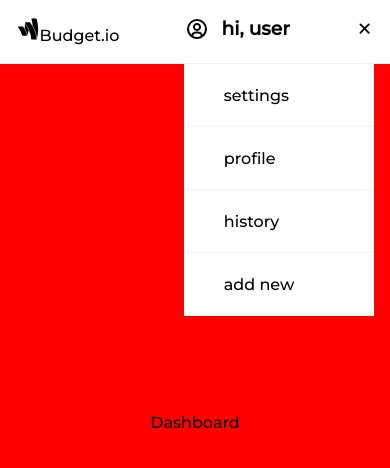
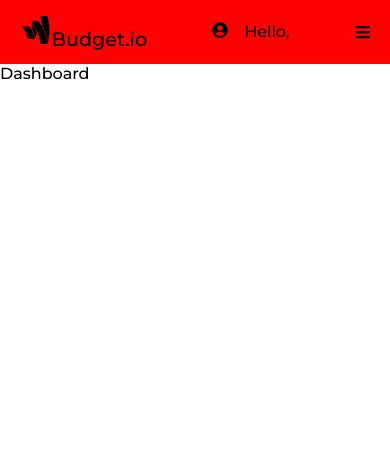
Before and after one commit to geezlothbrok/budget, a React (Create React App) app: page / in a window 390 px wide. Shown: the top 468 px of the page. Built offline with nearby package versions, Linux system fonts and the light colour scheme.

Commit message:
made the nav responsive

```diff
--- a/src/App.js
+++ b/src/App.js
@@ -1,5 +1,9 @@
 import { BrowserRouter, Route, Routes } from "react-router-dom";
 import  Dashboard  from "../src/pages/Dashboard";
+import Login from "../src/pages/auth/login/Login";
+import Register from "../src/pages/auth/register/Register";
+import Reset from "../src/pages/auth/reset/Reset";
+import AddNew from "../src/pages/AddNew";
 import NavBar from "./components/navigation/NavBar";
 
 function App() {
@@ -9,6 +13,10 @@ function App() {
        <NavBar/>
         <Routes>
         <Route path="/" element = { <Dashboard/>}/>
+        <Route path="/add" element = { <AddNew/>}/>
+        <Route path="/login" element = { <Login/>}/>
+        <Route path="/register" element = { <Register/>}/>
+        <Route path="/reset" element = { <Reset/>}/>
         </Routes>
        </BrowserRouter>
     </div>
--- a/src/components/navigation/NavBar.css
+++ b/src/components/navigation/NavBar.css
@@ -1,131 +1,137 @@
 nav {
-    background: white;
+    display: grid;
+    place-items: center;
     width: 100vw;
     height: 4rem;
-    display: grid;
-    place-items: center;
-    position: fixed;
+    background: red;
+    position: sticky;
     top: 0;
     left: 0;
-    z-index: 2;
-    border-bottom: 1px solid rgba(179, 179, 179, 0.2);
 }
 
-.navbar-container {
+.nav-container ul li a:hover {
+    cursor: pointer;
+    color: aqua;
+}
+
+.nav-container ul li a.active::after {
+    content: "";
+    display: block;
+    background: aqua;
+    height: 5px;
+    width: 100%;
+    position: absolute;
+   top: 2.3rem;
+}
+
+/* .nav-container ul li a:not(.active):hover {
+    background-color:#172554;
+    border-radius: 5px;
+    padding: 0.7rem;
+} */
+
+.nav-container {
     width: 80%;
     height: 100%;
     display: flex;
     justify-content: space-between;
     align-items: center;
-
 }
 
+.nav-container ul {
+    display: flex;
+    gap: 2rem;
+    align-items: center;
+    height: 100%;
+    font-weight: 500;
+}
 
+.nav-container ul a {
+    text-decoration: none;
+    color: black;
+    align-items: center;
+    height: 100%;
+    font-weight: 500;
+    position: relative;
+    transition: color 400ms ease;
+}
 
-.open-menu, .close-menu {
-    display: none;
-    background: transparent;
-    border: none;
-    font-size: 1rem;
+.logo-container {
+    display: flex;
+}
+
+.logo-container .logo-image {
+    font-size: 2rem;
+}
+
+.logo-container .logo-text {
+    font-weight: 500;
+    font-size: 1.2rem;
 }
 
 .user-profile {
     display: flex;
 }
 
-.mobile-links li a {
-    color: black;
-    font-weight: 500;
-    height: 100%;
-    display: flex;
-    align-items: center;
-    transition: color 400ms ease;
-    position: relative;
+.user-profile .user-image {
+    margin-right: 1rem;
 }
 
-.mobile-links li a.active::after {
-    content: "";
-    display: block;
-    background: blue;
-    height: 5px;
-    width: 100%;
-    position: absolute;
-    bottom: 0;
-}
-
-.mobile-links li a:hover {
-    color: blue;
-}
-
- .user-image {
-    font-size: 1.5rem;
-    padding-right: 0.8rem;
+.toogle-menu {
+    display: none;
 }
 
 
 
 
-.logo-icon {
-    font-size: 1.5rem;
-}
 
 
 
-.mobile-links {
-    display: flex;
-    align-items: center;
-    gap: 4.5rem;
-    height: 100%;
-}
 
-.mobile-links li {
-    height: 100%;
-}
+/* MEDIA QUERY FOR MOBILE RESPONSIVE */
+@media screen and ( max-width: 1024px ) {
 
-@media screen and (max-width: 1024px) {
-    .navbar-container {
-        width: 92%;
+    .nav-container {
+        width: 90%;
         position: relative;
     }
 
-    .mobile-links {
+    .nav-container ul {
+        display: none;
         position: absolute;
         top: 100%;
         right: 0;
         flex-direction: column;
+        align-items: flex-start;
         gap: 0;
-        align-items: flex-start;
-        /* display: none; */
     }
 
-    .mobile-links li {
+    .nav-container ul.open {
+        display: flex;
+        transition: 400ms ease;
+    }
+
+    .nav-container ul li {
         width: 100%;
+    }
 
-    }
-    .mobile-links li a {
-
-        background: white;
+    .nav-container ul li a {
+        background: red;
         height: 4rem;
         width: 100%;
         display: flex;
         align-items: center;
+        border-bottom: 1px solid black;
         padding: 0 5rem 0 2.5rem;
-        border-top: 1px solid rgba(179, 179, 179, 0.2);
     }
-    .mobile-links li a.active::after {
+
+    .toogle-menu {
+        display: flex;
+    }
+
+    .nav-container ul li a.active::after {
         display: none;
+
     }
-    .open-menu, .close-menu {
-        display: inline-block;
-        font-size: 1.2rem;
-        color: black;
-        border: none;
-        background: transparent;
-        cursor: pointer;
-    }
-    /* .close-menu {
-        display: none;
-    } */
-
 
 }
--- a/src/components/navigation/NavBar.jsx
+++ b/src/components/navigation/NavBar.jsx
@@ -1,74 +1,65 @@
-import React, { useState } from "react";
-import "./NavBar.css";
-import { FaGoogleWallet } from "react-icons/fa";
-import { BiUserCircle } from "react-icons/bi";
-import { HiMenuAlt4 } from "react-icons/hi";
-import { IoClose } from "react-icons/io5";
-import { NavLink } from "react-router-dom";
+import React, { useState } from 'react';
+import { FaBars, FaGoogleWallet, FaTimes, FaUserCircle } from "react-icons/fa";
+import { NavLink } from 'react-router-dom';
+
+import "./NavBar.css"
+
 
 function NavBar() {
+  const [menuOpen, setMenuOpen] =useState(false);
 
-  const [showMobileMenu, setShowMobileMenu] = useState (false);
-
-  const toogleMenu = () => {
-    setShowMobileMenu(!showMobileMenu);
-    console.log("hello");
+  const openMenu = () => {
+    setMenuOpen(!menuOpen)
   };
 
   const hideMenu = () => {
-    setShowMobileMenu(false)
-    console.log("i can hide");
+    setMenuOpen(false)
   };
-
   return (
     <nav>
-      <div className="navbar-container">
-        <div className="nav-logo-container">
+      <div className="nav-container">
+        <div className="logo-container" onClick={hideMenu}>
           <p className="logo-text">
-
-            <span className="logo-icon">
-              <FaGoogleWallet />
-            </span>
+          <FaGoogleWallet className='logo-image'/>
             Budget.io
           </p>
         </div>
 
-        <ul className="user-profile">
-          <li className="user-image">
-            <BiUserCircle />
+        <div className="user-profile" onClick={hideMenu}>
+          <span className="user-image">
+            <FaUserCircle />
+          </span>
+          <span className="user-name">
+            Hello,
+          </span>
+        </div>
+        <ul className={menuOpen ? "open" : ""}>
+          <li onClick={hideMenu}>
+            <NavLink to="/">Home</NavLink>
           </li>
-          <li className="user-name">
-            <h3>hi, user</h3>
+          <li onClick={hideMenu}>
+            <NavLink to="/login">Login</NavLink>
+          </li>
+          <li onClick={hideMenu}>
+            <NavLink to="/register">Register</NavLink>
+          </li>
+          <li onClick={hideMenu}>
+            <NavLink to="/reset">Reset</NavLink>
+          </li>
+          <li onClick={hideMenu}>
+            <NavLink to="/add">Add</NavLink>
+          </li>
+          <li onClick={hideMenu}>
+            <NavLink to="/login">Logout</NavLink>
           </li>
         </ul>
 
-        <ul className="mobile-links">
-          <li>
-            <NavLink to = "/settings" className= "active">settings</NavLink>
-          </li>
-          <li>
-            <NavLink to = "/profile" className= "active">profile</NavLink>
-          </li>
-          <li>
-            <NavLink to = "/history" className= "active">history</NavLink>
-          </li>
-          <li>
-            <NavLink to = "/add"  className= "active">add new</NavLink>
-          </li>
-        </ul>
-
-        <div>
-            {showMobileMenu ? (<button className= "open-menu" onClick={toogleMenu}>
-              <HiMenuAlt4 />
-            </button>) : (<button className="close-menu" onClick={hideMenu}>
-              <IoClose />
-            </button>)}
-
-
-         </div>
+          <div className="toogle-menu" onClick={openMenu}>
+           {menuOpen ? (<FaTimes /> ) : ( <FaBars />)}
+          </div>
       </div>
     </nav>
-  );
+  )
 }
 
-export default NavBar;
+export default NavBar
--- a/src/index.css
+++ b/src/index.css
@@ -9,5 +9,5 @@
 body {
   font-family: 'Montserrat', sans-serif;
   height: 100vh;
-  background: red;
+  /* background: red; */
 }
--- /dev/null
+++ b/src/pages/AddNew.jsx
@@ -0,0 +1,9 @@
+import React from 'react'
+
+function AddNew() {
+  return (
+    <div>AddNew</div>
+  )
+}
+
+export default AddNew
--- a/src/pages/Dashboard.css
+++ b/src/pages/Dashboard.css
@@ -1,5 +1,5 @@
-.container {
-    height: 100vh;
+/* .container {
+    height: 100%;
     display: grid;
     place-items: center;
-}
+} */
```
